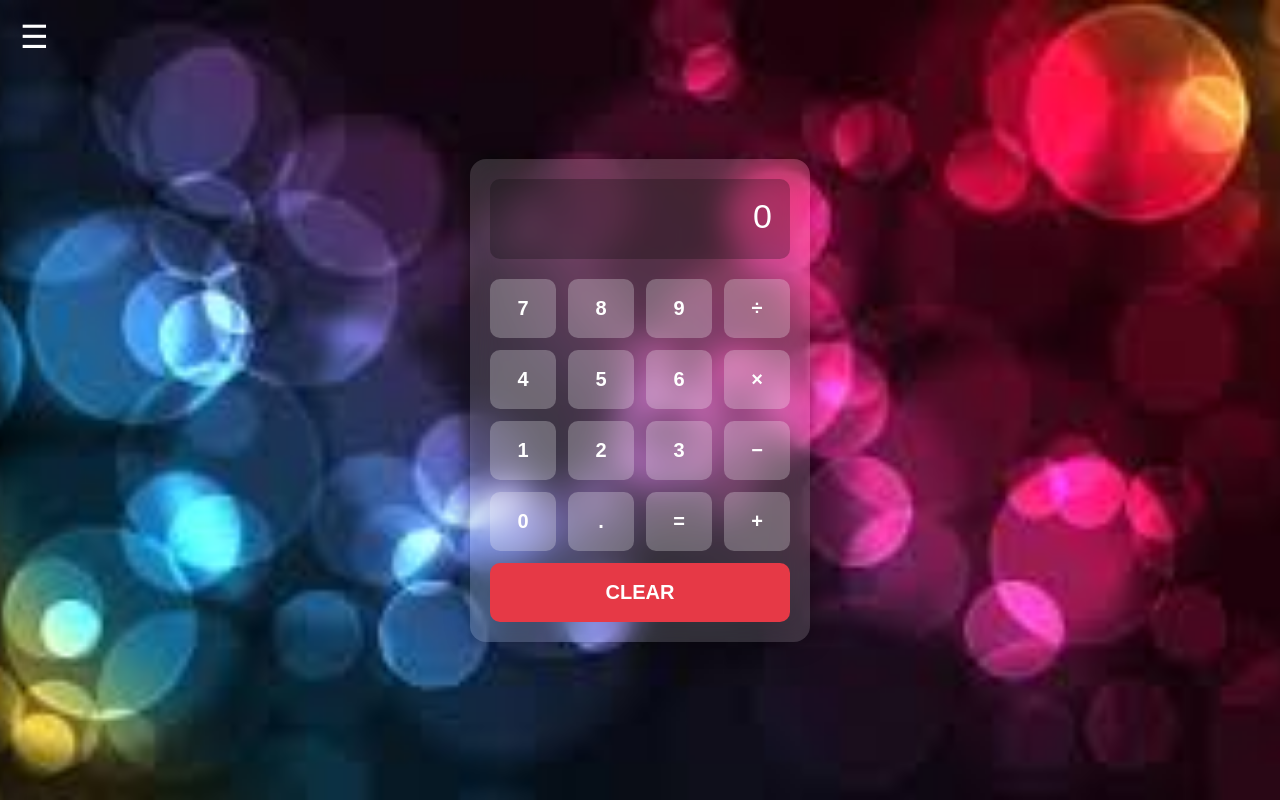
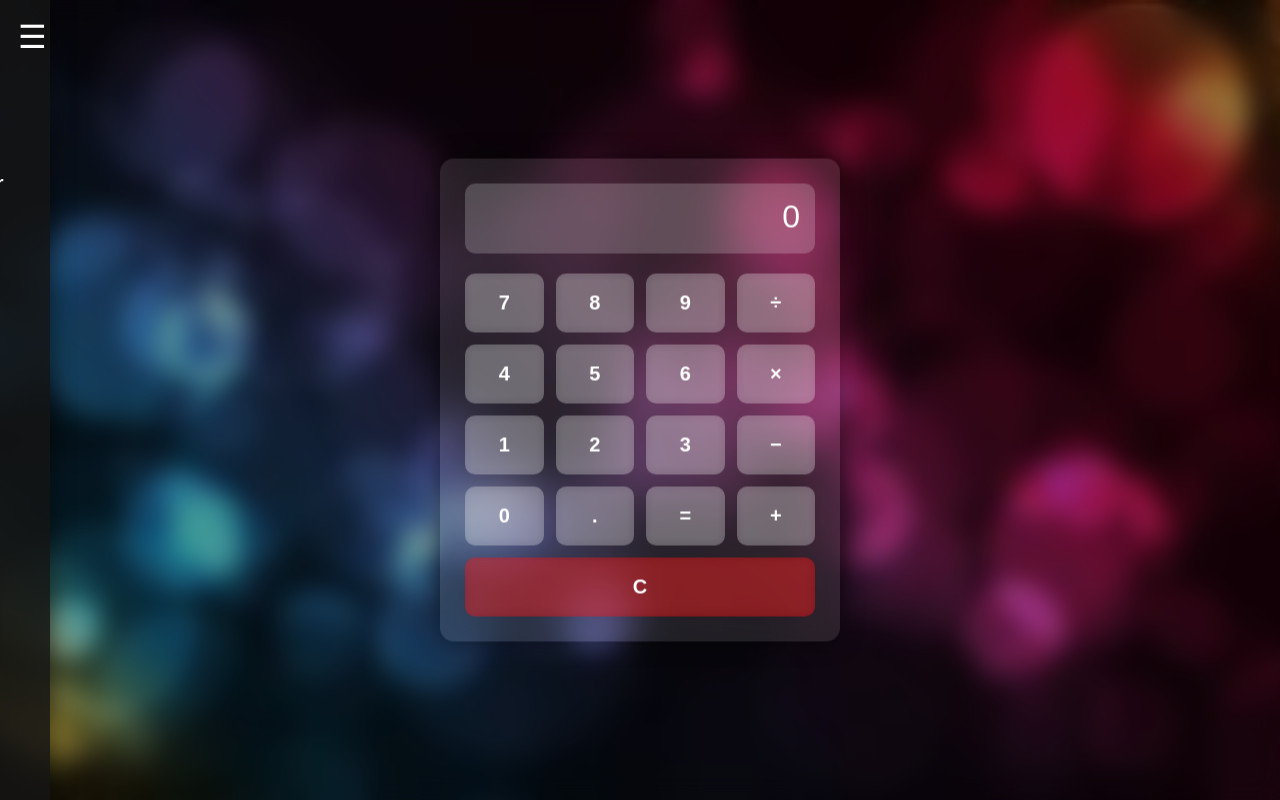
Before and after one commit to Nethra1619/calculator, a plain HTML site: page index.html in a window 1280 px wide. Drawn offline with Linux system fonts and the light colour scheme.

Commit message:
Refactor HTML and CSS for calculator layout

```diff
--- a/index.html
+++ b/index.html
@@ -4,81 +4,90 @@
     <meta charset="UTF-8">
     <meta name="viewport" content="width=device-width, initial-scale=1.0">
     <title>Calculator</title>
-
     <style>
-        * { margin: 0; padding: 0; box-sizing: border-box; font-family: Arial; }
-
         body {
+            margin: 0;
+            padding: 0;
             height: 100vh;
+            font-family: Arial, sans-serif;
             background: url('bubble.png') no-repeat center center/cover;
-            display: flex;
-            justify-content: center;
-            align-items: center;
         }
 
-        /* MENU BUTTON */
-        .menu-btn {
+        /* Blur Overlay */
+        .overlay {
             position: fixed;
-            top: 18px;
-            left: 20px;
-            font-size: 32px;
-            color: white;
-            cursor: pointer;
-            z-index: 999;
+            top: 0; left: 0;
+            width: 100%; height: 100%;
+            backdrop-filter: blur(12px);
+            background: rgba(0,0,0,0.4);
+            z-index: -1;
         }
 
-        /* SIDEBAR MENU (HIDDEN by default) */
+        /* Sidebar */
         .sidebar {
             position: fixed;
             top: 0;
-            left: -260px; /* hidden */
+            left: -260px;
             width: 260px;
             height: 100%;
             background: rgba(20,20,20,0.85);
             backdrop-filter: blur(10px);
-            padding: 30px;
             box-shadow: 4px 0 20px rgba(0,0,0,0.4);
-            transition: left 0.3s ease;
-            z-index: 998;
+            transition: 0.3s ease;
+            padding: 25px;
+            z-index: 1000;
         }
 
-        .sidebar.open {
-            left: 0; /* slide in */
-        }
+        .sidebar.open { left: 0; }
 
         .sidebar a {
             display: block;
-            color: white;
+            color: #fff;
+            margin: 18px 0;
             text-decoration: none;
-            margin: 20px 0;
             font-size: 20px;
             font-weight: 600;
         }
 
-        /* CALCULATOR BOX */
+        /* Menu Button */
+        .menu-btn {
+            position: fixed;
+            top: 18px;
+            left: 18px;
+            font-size: 32px;
+            color: white;
+            cursor: pointer;
+            z-index: 1100;
+        }
+
+        /* Calculator Box */
         .calculator {
-            width: 340px;
-            padding: 20px;
-            background: rgba(255,255,255,0.15);
-            backdrop-filter: blur(15px);
-            border-radius: 16px;
-            box-shadow: 0 0 25px rgba(0,0,0,0.35);
+            position: absolute;
+            top: 50%; left: 50%;
+            transform: translate(-50%, -50%);
+            width: 350px;
+            padding: 25px;
+            background: rgba(255,255,255,0.1);
+            backdrop-filter: blur(18px);
+            border-radius: 14px;
+            box-shadow: 0 0 25px rgba(0,0,0,0.45);
+            color: white;
         }
 
         .screen {
             width: 100%;
-            height: 80px;
-            background: rgba(0,0,0,0.25);
-            color: white;
+            height: 70px;
+            background: rgba(255,255,255,0.2);
             border-radius: 10px;
-            font-size: 34px;
-            padding: 18px;
+            margin-bottom: 20px;
             text-align: right;
-            overflow: hidden;
+            padding: 15px;
+            font-size: 32px;
+            box-sizing: border-box;
+            overflow-x: auto;
         }
 
         .btn-grid {
-            margin-top: 20px;
             display: grid;
             grid-template-columns: repeat(4, 1fr);
             gap: 12px;
@@ -87,35 +96,41 @@
         button {
             padding: 18px;
             font-size: 20px;
+            border-radius: 10px;
             border: none;
-            border-radius: 10px;
             background: rgba(255,255,255,0.25);
             color: white;
             cursor: pointer;
             font-weight: 600;
+            backdrop-filter: blur(5px);
+            transition: 0.1s;
         }
-        button:active { transform: scale(0.95); }
+
+        button:active {
+            transform: scale(0.95);
+        }
     </style>
 </head>
-
 <body>
 
-<!-- MENU BUTTON -->
+<div class="overlay"></div>
+
+<!-- Menu Button -->
 <div class="menu-btn" onclick="toggleMenu()">☰</div>
 
-<!-- HIDDEN SIDEBAR -->
+<!-- Sidebar Menu -->
 <div class="sidebar" id="sidebar">
     <a href="index.html">🏠 Home</a>
     <a href="tip.html">💰 Tip Calculator</a>
-    <a href="bmi.html">⚖ BMI Calculator</a>
+    <a href="bmi.html">⚖️ BMI Calculator</a>
     <a href="temp.html">🌡 Temperature Converter</a>
     <a href="unit.html">📏 Unit Converter</a>
     <a href="history.html">🕘 History</a>
 </div>
 
-<!-- MAIN CALCULATOR -->
+<!-- Calculator -->
 <div class="calculator">
-    <div class="screen" id="display">0</div>
+    <div id="display" class="screen">0</div>
 
     <div class="btn-grid">
         <button onclick="press('7')">7</button>
@@ -138,20 +153,18 @@
         <button onclick="calculate()">=</button>
         <button onclick="press('+')">+</button>
 
-        <button onclick="clearDisplay()" style="grid-column: span 4; background:#e63946;">
-            CLEAR
-        </button>
+        <button onclick="clearDisplay()" style="grid-column: span 4; background: rgba(255,0,0,0.4);">C</button>
     </div>
 </div>
 
 <script>
-    const display = document.getElementById("display");
+    let display = document.getElementById("display");
 
-    function press(n) {
-        if (display.innerText === "0") {
-            display.innerText = n;
+    function press(value) {
+        if(display.innerText === "0" || display.innerText === "Error") {
+            display.innerText = value;
         } else {
-            display.innerText += n;
+            display.innerText += value;
         }
     }
 
```
